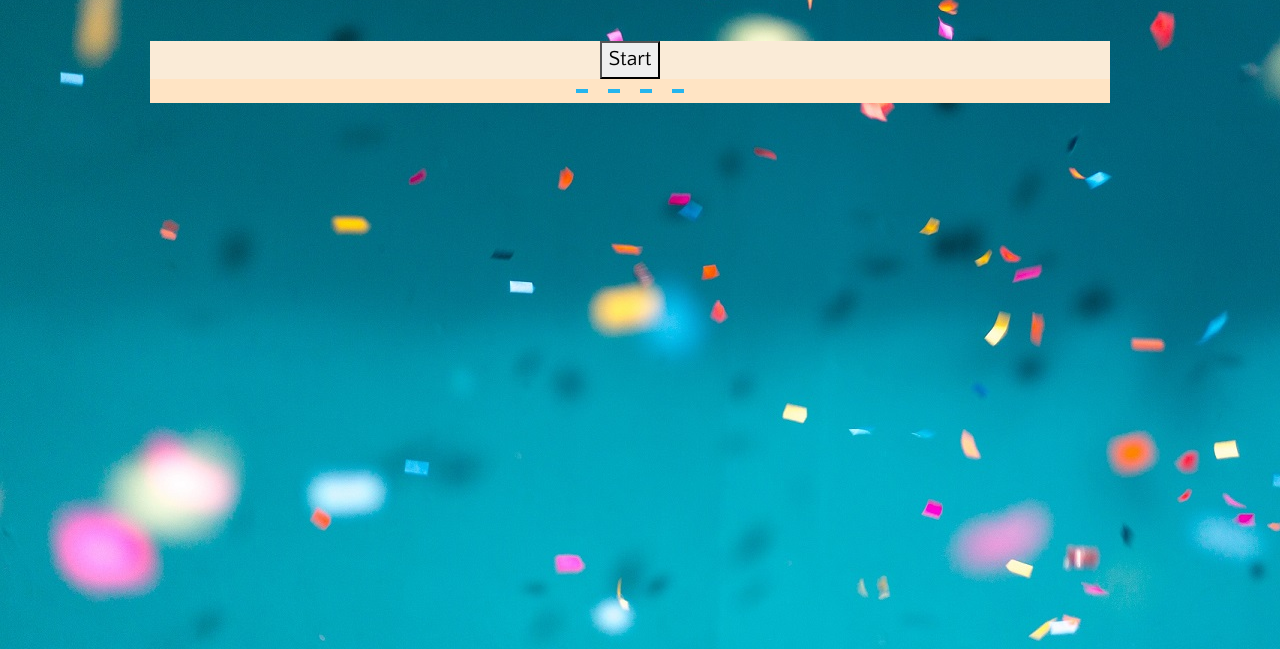
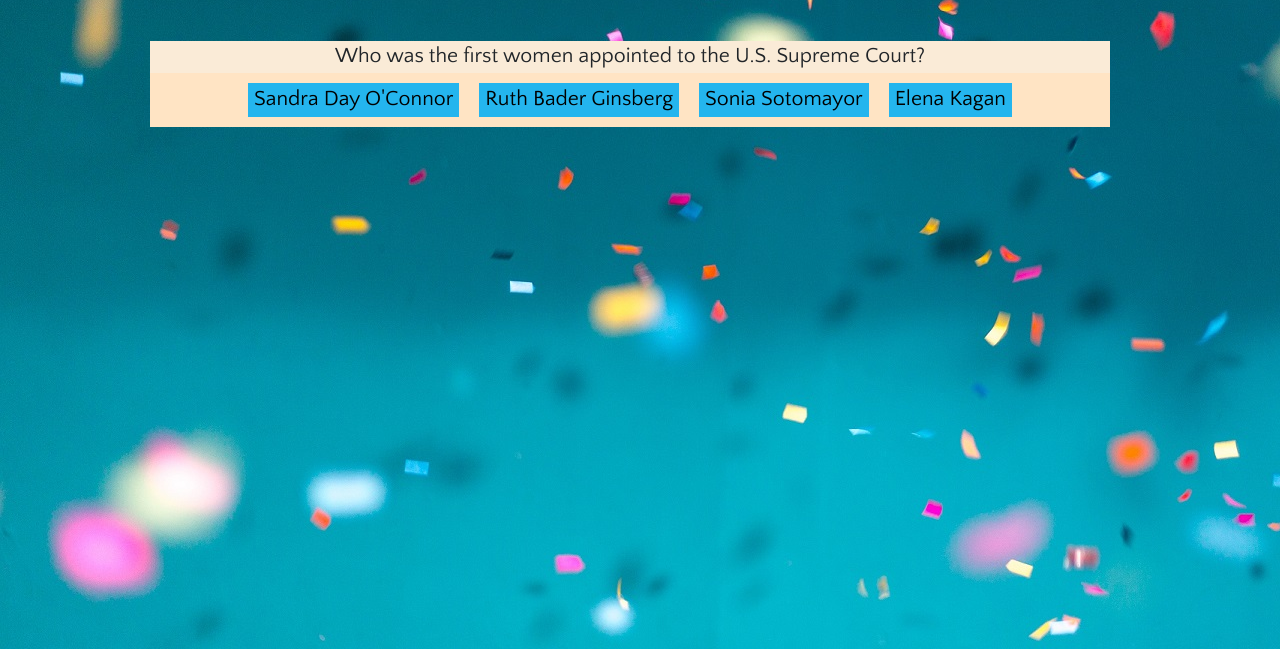
Before and after one commit to jzubak/TriviaGame, a plain HTML site: page index.html in a window 1280 px wide. Shown: the part 151-800 px from the top of the page. Drawn offline with nearby package versions, Linux system fonts and the light colour scheme; a web font is replaced by a local one.

Commit message:
MONDAY 1159

```diff
--- a/index.html
+++ b/index.html
@@ -19,11 +19,11 @@
     <div class="questionBox words d-flex justify-content-center">
     </div>
     <div class="answersdiv d-flex justify-content-center">
-                <button class="answer1 words answerbutton"></button>
-                <button class="answer2 words answerbutton"></button>
+                <button class="answer1 words answerbutton">How well</button>
+                <button class="answer2 words answerbutton">do you</button>
                 <br>
-                <button class="answer3 words answerbutton"></button>
-                <button class="answer4 words answerbutton"></button>
+                <button class="answer3 words answerbutton">know</button>
+                <button class="answer4 words answerbutton">women's history?</button>
     </div>
     <br><br>
     <script src="https://code.jquery.com/jquery-3.3.1.min.js" integrity="sha256-FgpCb/KJQlLNfOu91ta32o/NMZxltwRo8QtmkMRdAu8="
--- a/javascript/app.js
+++ b/javascript/app.js
@@ -1,4 +1,5 @@
-// var questionTimeout = setInterval(showQuestion, 5 * 1000);
+// var questionInterval = setInterval(showQuestion, 5 * 1000);
+var questionTimeout = setTimeout(nextquestion, 5 * 1000);
 var questions = [
     {
         question: "Which politician has the nickname 'The Iron Lady?' ",
@@ -34,7 +35,7 @@ var questions = [
         question: "In what year did Kathryn Bigelow become the first woman to win the Acdemy Award for 'Best Director'?",
         answers: ["2000", "2015", "2010", "1998"],
         correctAnswer: "2010",
-    }
+    },
 ]
 var count = 0;
 var correct = 0;
@@ -45,59 +46,74 @@ var start = $("<button>");
 $(start).text("Start");
 $(".questionBox").prepend(start);
 
-$(document).ready(function(){
-    $(".answerdiv").hide();
+// $(document).ready(function () {
+// hidden();
 
 function showQuestion() {
-    // for (var q = 0; q < questions[count].length; q++)
-        $(".questionBox").html("<div>" + questions[count].question + " </div>");
+    if (count === (questions.length-1)) {
+        return finalscreen();
+        console.log(questions.length);
+    }
+    console.log(count);
+    console.log(questions.length);
+    $(".questionBox").html("<div>" + questions[count].question + " </div>");
     for (var i = 0; i < questions[count].answers.length; i++) {
 
         $(`.answer${i + 1}`).text(questions[count].answers[i]);
+
+
     }
-    // count++;
-//     }
-// if (q > questions[count].length) {
-//     finalscreen();
-// }
+    console.log(questions[count]);
 };
 
 $(".answerbutton").on("click", function (answer) {
-    console.log($(this).html());
-    console.log(questions[count].correctAnswer);
     if ($(this).html() === questions[count].correctAnswer) {
         $(this).addClass("#right");
         correct++;
-        console.log("you got " + correct + " correct");
+        console.log(correct);
         nextquestion();
     }
     else if ($(this).html() != questions[count].correctAnswer) {
         $(this).addClass("#wrong");
         wrong++;
-    console.log("you got " + wrong + " wrong");
-    nextquestion();
+        nextquestion();
+        console.log(wrong);
     }
-    else count++;
-    nextquestion();
+    // else
+    //     // questionInterval;
+    // wrong++;
+    // count++;
+    console.log(correct);
+    console.log(wrong);
 });
 
-function nextquestion(){
+function nextquestion() {
     count++;
-}
+    clearTimeout(questionTimeout);
+    questionTimeout = setTimeout(function(){
+        nextquestion();
+        wrong++;
+    }, 5 * 1000);
+    // questionTimeout;
+    showQuestion();
+};
 
 function finalscreen() {
-    clearInterval(intervalId);
-    $(correct).html("<div>You got " + correct + "questions correct!</div>");
+    // clearInterval(questionInterval);
+    $(correct).text("<div>You got " + correct + "questions correct!</div>");
     $(wrong).text("You got " + wrong + "questions wrong, time to go back to school!");
 }
-$(start).on("click", function (startGame) {
-
+$(start).on("click", function () {
     showQuestion()
-    var questionTimeout = setInterval(showQuestion, 5 * 1000);
-
+    // questionInterval = setInterval(showQuestion, 5 * 1000);
 
 });
+    // $("#hidden").click(function(hidden){
+    //     $(".answersdiv").hide();
+    //   });
 
-});
-///store answer selected for later total
-//
+    //   $("#unhidden").click(function(show){
+    //     $(".answersdiv").show();
+    //   });
+
+// });
```
